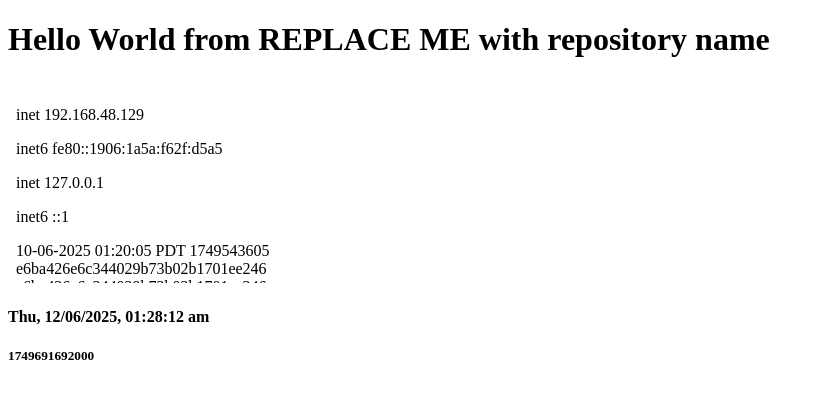
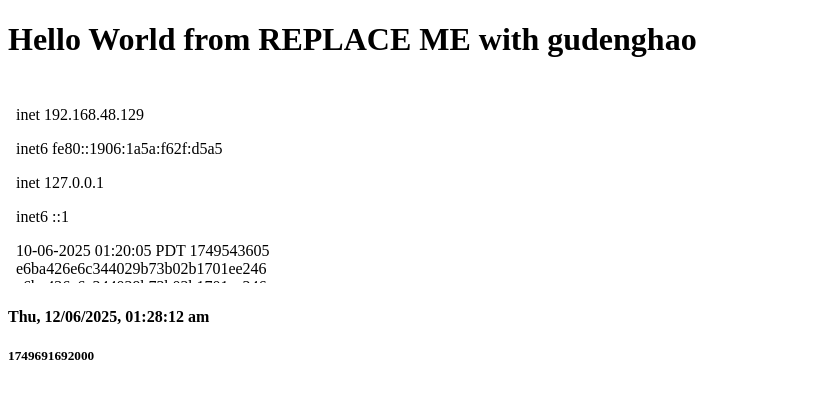
Before and after one commit to greymuntjac/cs25denghaogu, a plain HTML site: page docs/index.html in a window 1280 px wide. Shown: the whole page, without its empty margins (0-824 px from the left). Drawn offline with Linux system fonts and the light colour scheme.

Commit message:
ipaddresses index.html

```diff
--- a/docs/index.html
+++ b/docs/index.html
@@ -6,7 +6,7 @@
 <title>my REPLACE ME with repository name </title>
 </head>
 <body>
-<h1>Hello World from REPLACE ME with repository name </h1>
+<h1>Hello World from REPLACE ME with gudenghao </h1>
 <br>
 <div id="list">
 <iframe width="400" height="185" src="./ipaddresses.html"
```
